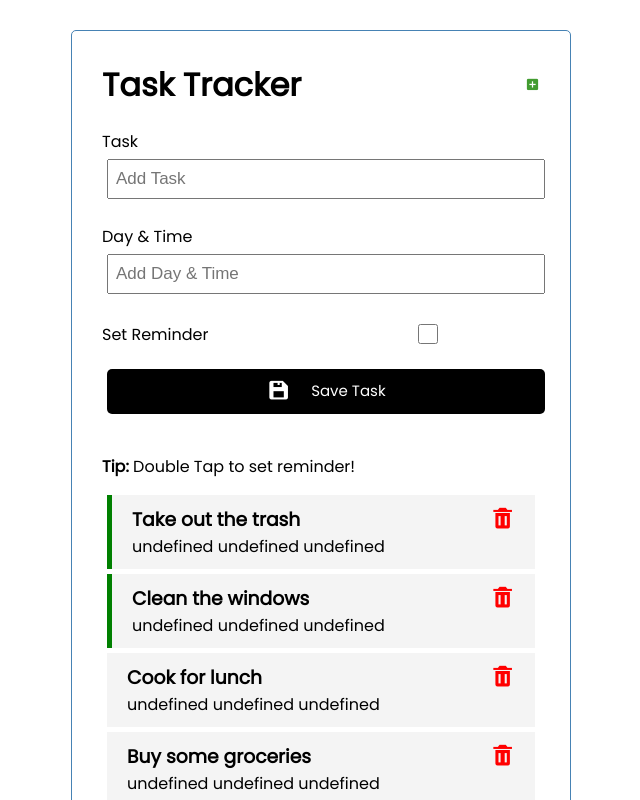
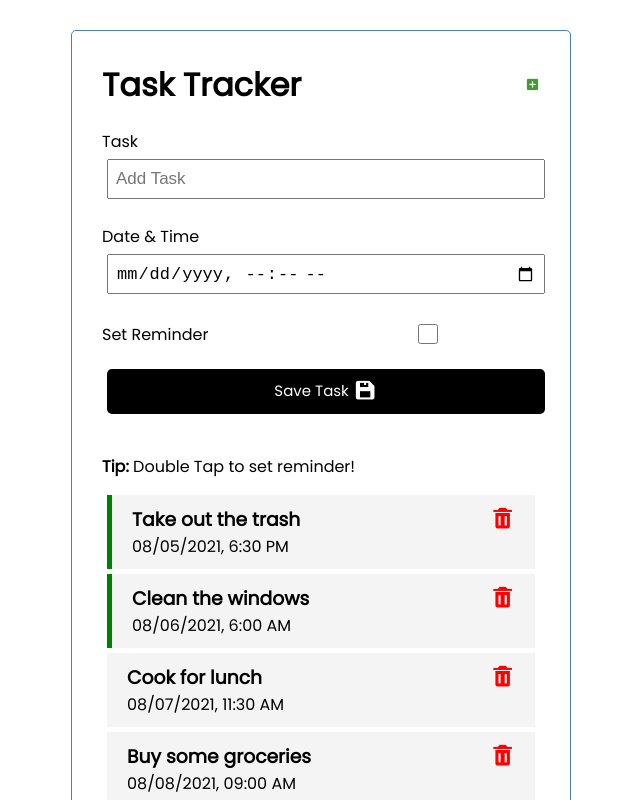
Before and after one commit to roeiboribor/task-tracker-vue3, a Vue app: page / in a window 1280 px wide. Shown: the top 800 px of the page, without its empty margins (319-959 px from the left). Built offline with nearby package versions, Linux system fonts and the light colour scheme.

Commit message:
Change Task dataoutput

```diff
--- a/src/components/AddTask.vue
+++ b/src/components/AddTask.vue
@@ -5,8 +5,14 @@
 			<input type="text" v-model="text" name="text" placeholder="Add Task" />
 		</div>
 		<div class="form-control">
-			<label>Day & Time</label>
-			<input type="text" v-model="day" name="day" placeholder="Add Day & Time" />
+			<label>Date & Time</label>
+			<input
+				type="datetime-local"
+				v-model="datetime"
+				name="datetime"
+				placeholder="Select Date & Time"
+				required
+			/>
 		</div>
 		<div class="form-control form-control-check">
 			<label>Set Reminder</label>
@@ -14,7 +20,7 @@
 		</div>
 
 		<button type="submit" class="btn btn-block">
-			<i class="bx bxs-save bx-sm"></i> Save Task
+			Save Task <i class="bx bxs-save bx-sm"></i>
 		</button>
 	</form>
 </template>
@@ -30,7 +36,6 @@ export default {
 <style scoped>
 .bx {
 	vertical-align: middle;
-	margin-right: 1rem;
 }
 .add-form {
 	margin-bottom: 40px;
--- a/src/components/Task.vue
+++ b/src/components/Task.vue
@@ -8,7 +8,7 @@
 			<i @click="$emit('delete-task', task.id)" class="bx bxs-trash bx-sm"></i>
 		</h3>
 		<p>
-			{{ `${task.month} ${task.date} ${task.time}` }}
+			{{ task.datetime }}
 		</p>
 	</div>
 </template>
```
